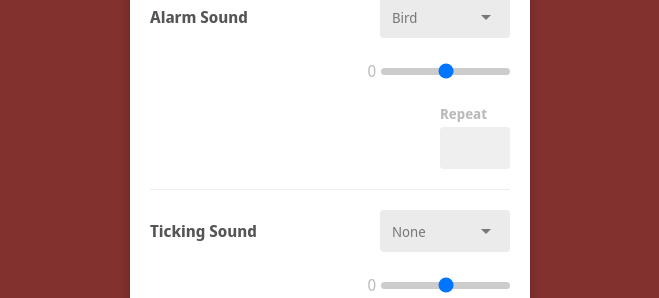
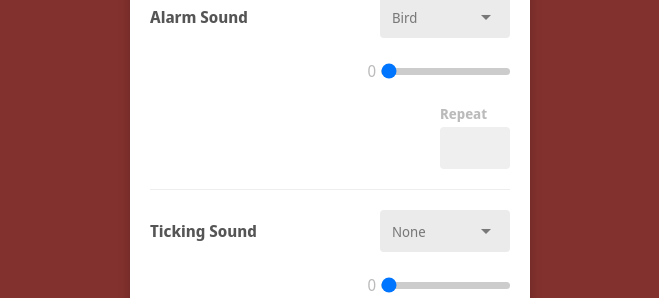
Before and after one commit to arielnmagno/pomodoro, a React (Create React App) app: page /report in a window 1280 px wide. Shown: the part 499-797 px from the top of the page, without its empty margins (310-969 px from the left). Built offline with nearby package versions, Linux system fonts and the light colour scheme.

Commit message:
Add form control

```diff
--- a/src/components/Slider.js
+++ b/src/components/Slider.js
@@ -1,11 +1,23 @@
+import { useState } from "react";
 import classes from "./Slider.module.css";
 
 export default function Slider() {
-  const value = 0;
+  const [value, setValue] = useState(0);
+  const handleChange = (e) => {
+    setValue(e.target.value);
+  };
+
   return (
     <div className={classes.container}>
       <span className={classes.label}>{value}</span>
-      <input type="range" min={0} max={100} className={classes.input} />
+      <input
+        value={value}
+        onChange={handleChange}
+        type="range"
+        min={0}
+        max={100}
+        className={classes.input}
+      />
     </div>
   );
 }
```
